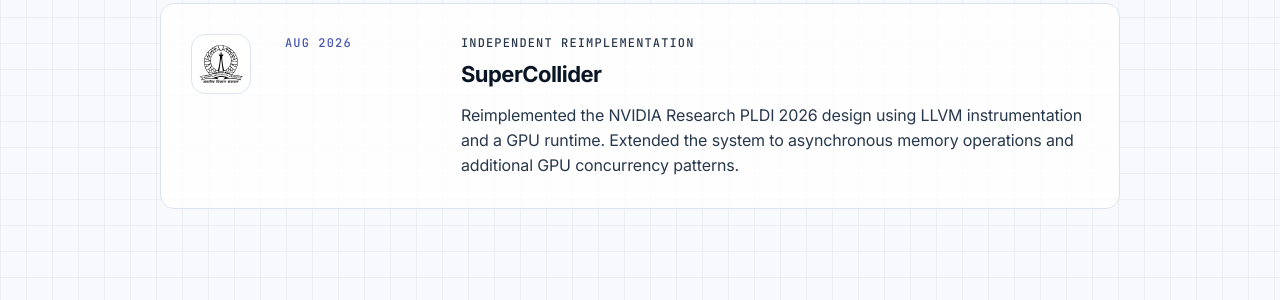
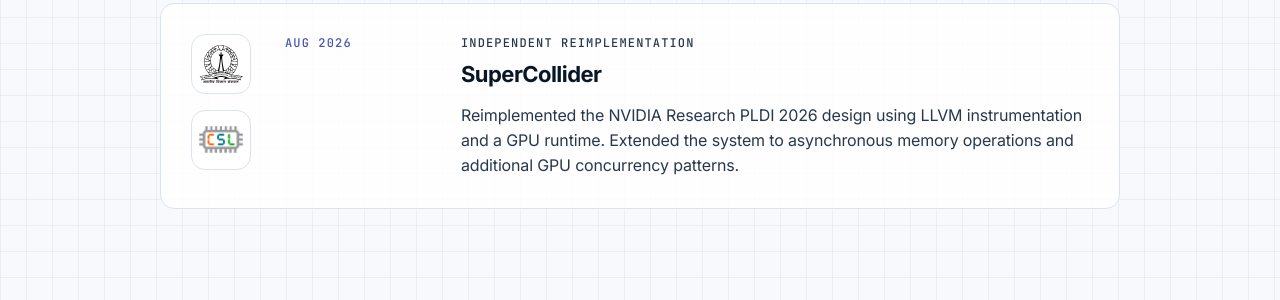
Before and after one commit to Devashish-Dh/dev_portfolio, a Jekyll site: the page built from research.html, in a window 1280 px wide and 1245 px high. Shown: the part 763-1063 px from the top of the window. Built offline with Jekyll 4.4.1, drawn with Linux system fonts in a browser that asks for light colours.

Commit message:
polishing more

```diff
--- a/research.html
+++ b/research.html
@@ -30,7 +30,10 @@ permalink: /research/
       <div><p class="timeline-org">Indian Institute of Science</p><h2><a class="timeline-link" href="{{ '/entries/trinity/' | relative_url }}">Trinity: GPU Memory Safety</a></h2><p>Contributed to a static-analysis tool for GPU race detection and memory safety. The associated manuscript has been submitted for publication.</p></div>
     </article>
     <article class="timeline-item">
-      <img class="org-logo" src="{{ '/images/logos/iisc.svg' | relative_url }}" alt="Indian Institute of Science logo">
+      <div class="org-logo-stack">
+        <img class="org-logo" src="{{ '/images/logos/iisc.svg' | relative_url }}" alt="Indian Institute of Science logo">
+        <img class="org-logo" src="{{ '/images/logos/csl.png' | relative_url }}" alt="Computer Systems Lab logo">
+      </div>
       <div class="timeline-date">AUG 2026</div>
       <div><p class="timeline-org">Independent Reimplementation</p><h2><a class="timeline-link" href="{{ '/entries/supercollider/' | relative_url }}">SuperCollider</a></h2><p>Reimplemented the NVIDIA Research PLDI 2026 design using LLVM instrumentation and a GPU runtime. Extended the system to asynchronous memory operations and additional GPU concurrency patterns.</p></div>
     </article>
```
